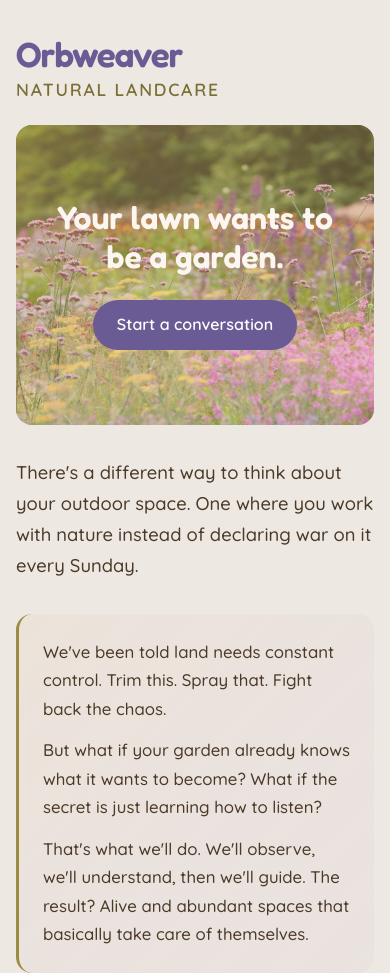
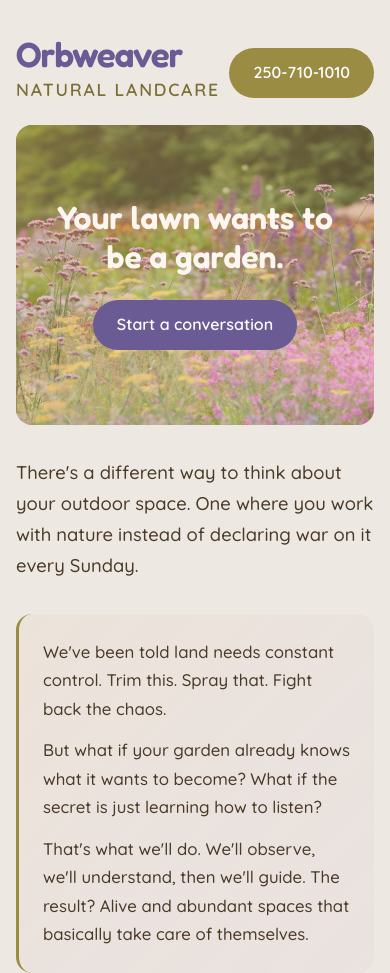
Before and after one commit to axelcme/orbweaver, a plain HTML site: page index.html in a window 390 px wide. Shown: the top 973 px of the page. Drawn offline with Linux system fonts and the light colour scheme; a script that the page names is missing.

Commit message:
Update index.html

```diff
--- a/index.html
+++ b/index.html
@@ -214,7 +214,9 @@ header h2 {
 /* Hide phone button on mobile */
 @media (max-width: 600px) {
     .header-phone {
-        display: none;
+        display: inline-block; /* or flex if you prefer */
+        top: 2rem;  /* adjust vertical spacing for mobile */
+        right: 0rem; /* adjust horizontal spacing */
     }
 }
 
@@ -751,7 +753,7 @@ footer small {
     <header>
         <h1>Orbweaver</h1>
         <h2>Natural Landcare</h2>
-        <a href="tel:250-710-1010" class="btn btn-secondary header-phone">Call 250-710-1010</a>
+        <a href="tel:250-710-1010" class="btn btn-secondary header-phone">250-710-1010</a>
         <div class="hero-image">
             <img src="/images/hero.jpg" alt="natural meadowscape">
             <div class="hero-overlay">
```
